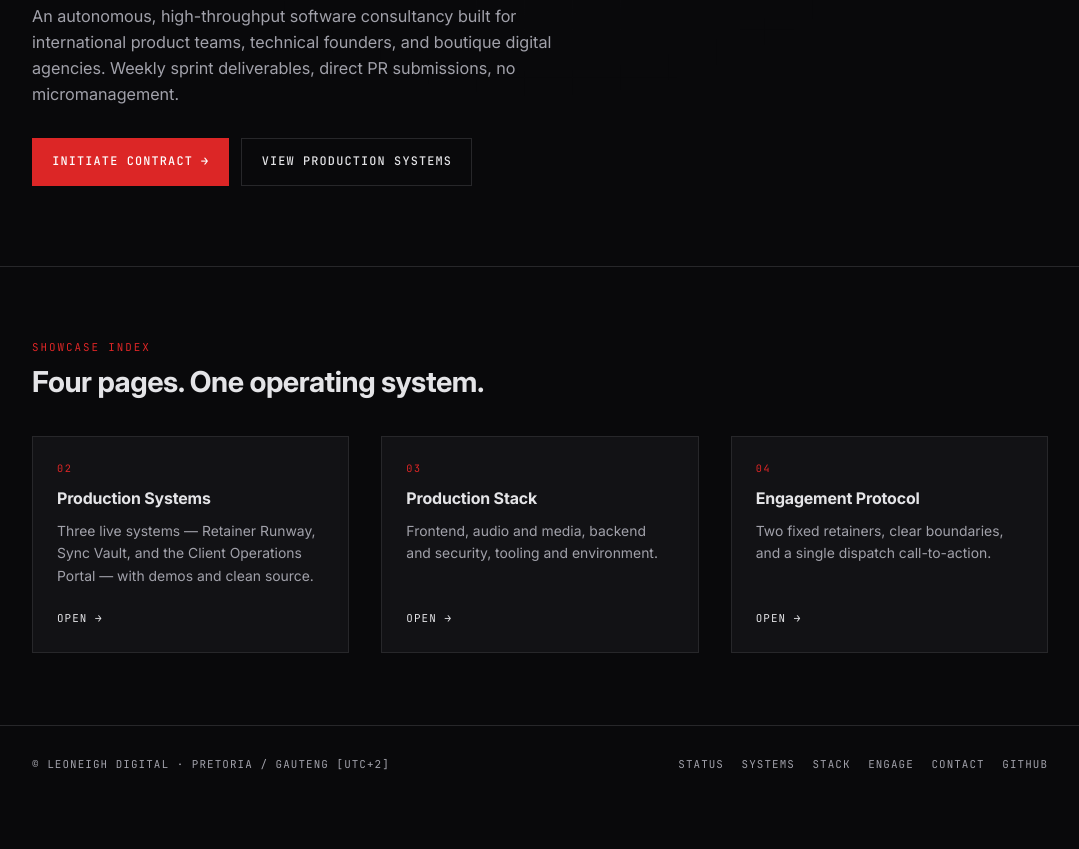
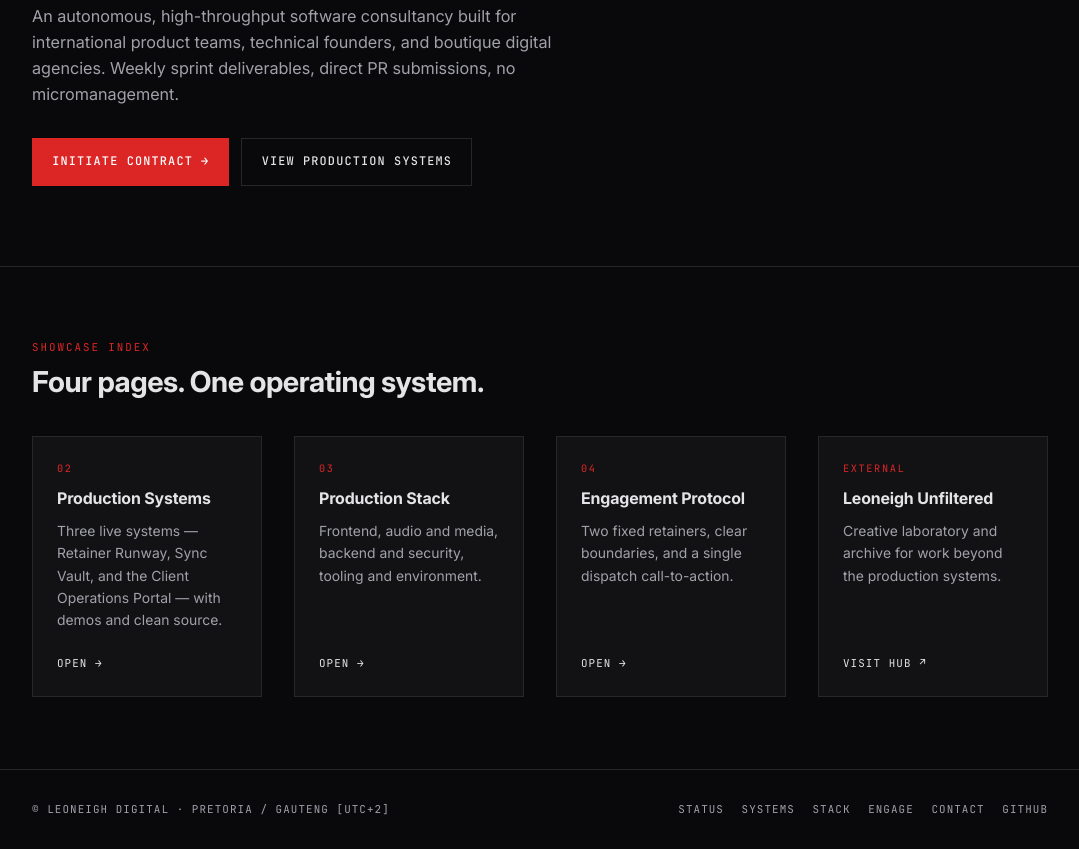
Before and after one commit to LeoneighDigital/leoneigh-digital, a plain HTML site: page index.html in a window 1280 px wide. Shown: the part 691-1540 px from the top of the page, without its empty margins (100-1179 px from the left). Before the commit the page ends 1496 px from the top, so only its background shows below. Drawn offline with Linux system fonts and the light colour scheme.

Commit message:
Add external link to Leoneigh Unfiltered and update index grid layout

```diff
--- a/index.html
+++ b/index.html
@@ -142,6 +142,14 @@
           <span class="index-go">Open <span aria-hidden="true">→</span></span>
         </a>
 
+        <a class="index-card" href="https://leoneighdigital.github.io/Leoneigh-Unfiltered/#/"
+           rel="noopener noreferrer" target="_blank">
+          <span class="index-num">EXTERNAL</span>
+          <h3>Leoneigh Unfiltered</h3>
+          <p>Creative laboratory and archive for work beyond the production systems.</p>
+          <span class="index-go">Visit hub <span aria-hidden="true">↗</span></span>
+        </a>
+
       </div>
     </div>
   </section>
--- a/style.css
+++ b/style.css
@@ -549,7 +549,7 @@ h2 {
    -------------------------------------------------------------------------- */
 .index-grid {
   display: grid;
-  grid-template-columns: repeat(3, 1fr);
+  grid-template-columns: repeat(4, 1fr);
   gap: var(--gap);
 }
 @media (max-width: 860px) {
```
